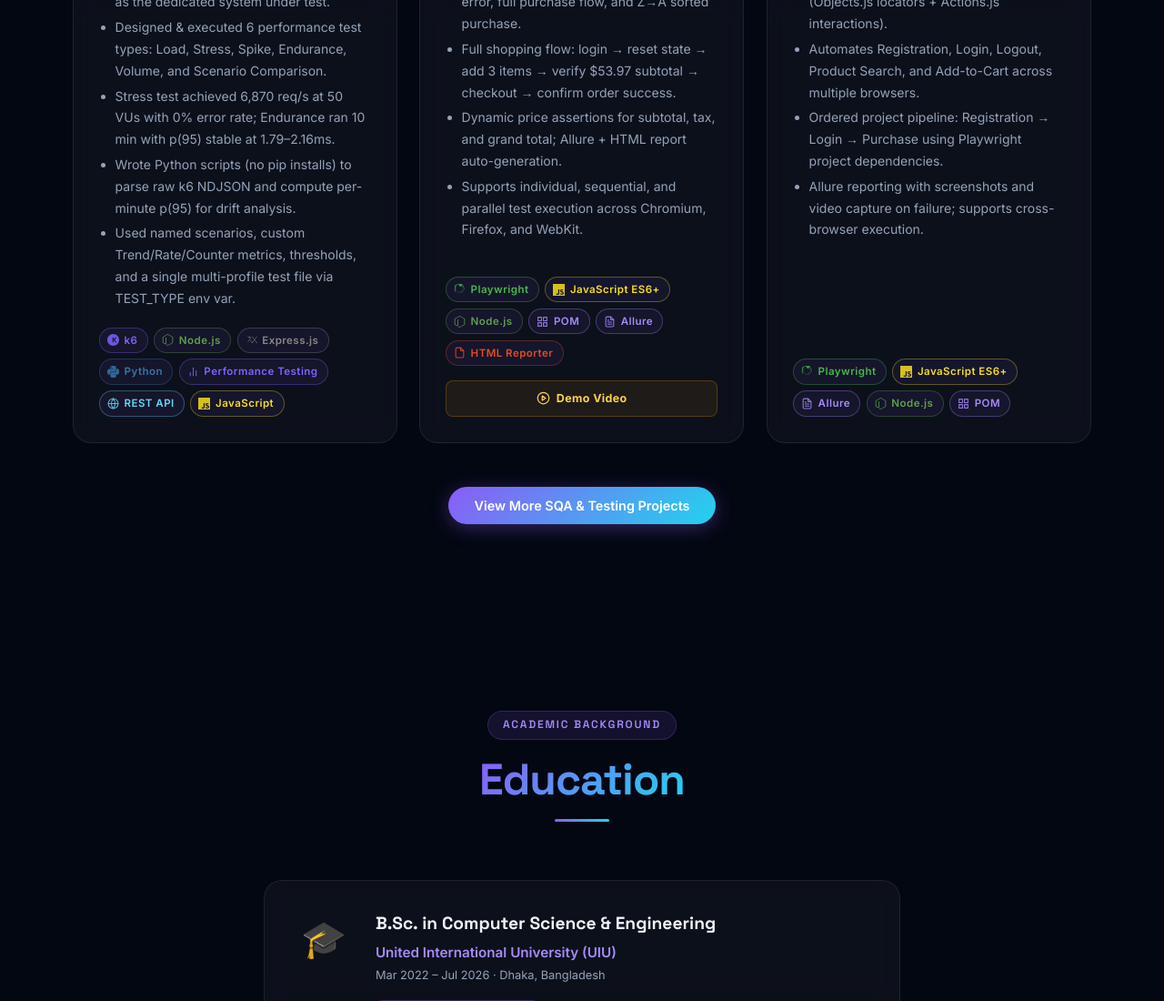
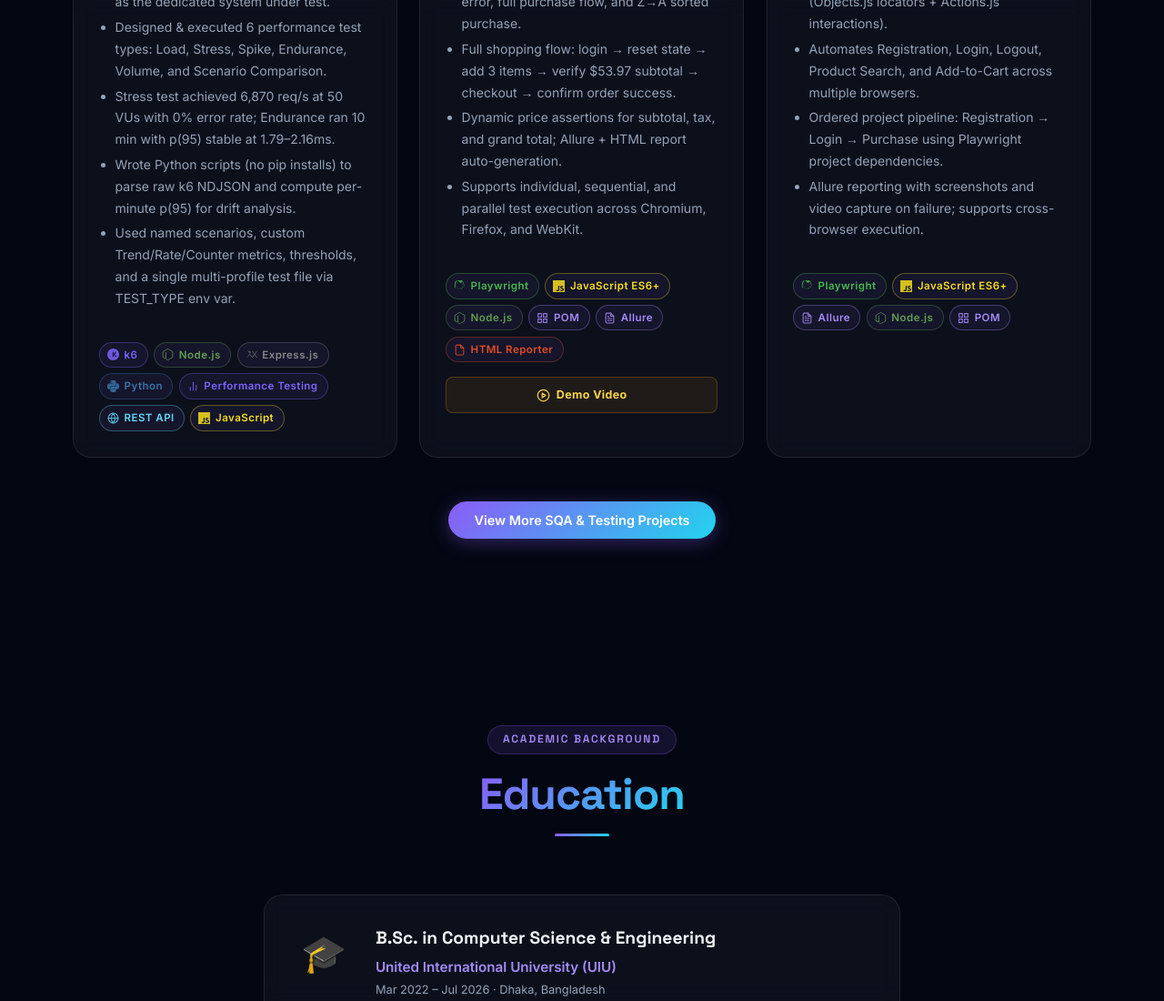
Before and after one commit to Nahin197/nahin-portfolio, a Next.js app: page / in a window 1280 px wide. Shown: the part 4847-5947 px from the top of the page at 91% size. Built offline with nearby package versions, Linux system fonts and the light colour scheme.

Commit message:
fix: remove height:100% and margin-top:auto from project cards to eliminate gap between desc and tags

```diff
--- a/app/globals.css
+++ b/app/globals.css
@@ -1149,7 +1149,6 @@ button {
   padding: 1.75rem;
   display: flex;
   flex-direction: column;
-  height: 100%;
 }
 
 /* Cards animate in on every tab switch (driven by key={activeTab} remount) */
@@ -1381,7 +1380,7 @@ button {
   display: flex;
   flex-wrap: wrap;
   gap: 0.4rem;
-  margin-top: auto;
+  margin-top: 1rem;
 }
 
 /* ─── Project Preview Image ─── */
```
